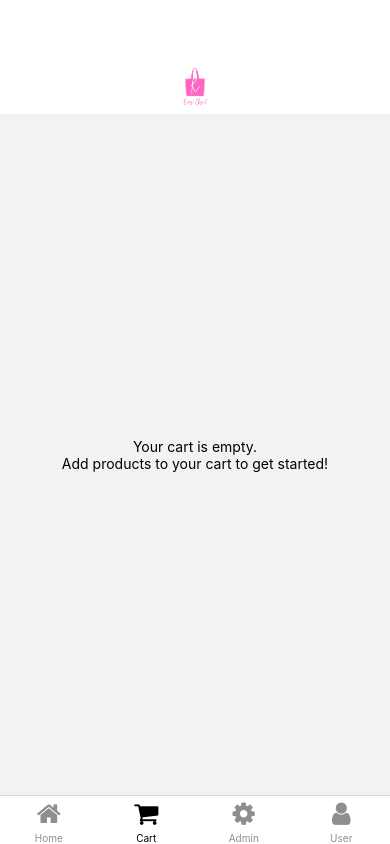
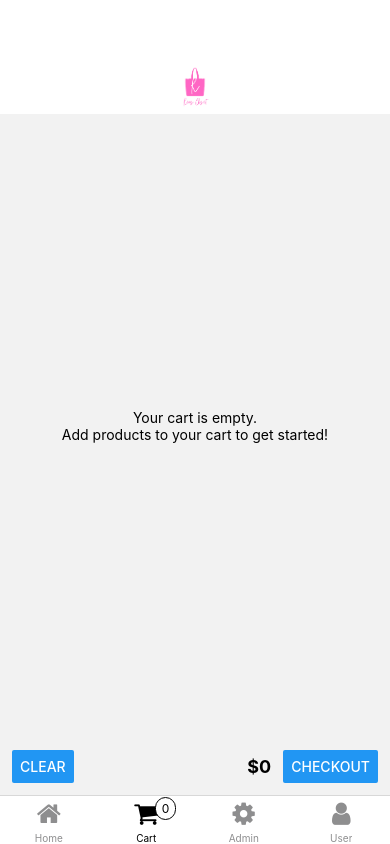
Before and after one commit to kimc0de/shopie, a React Native app in the folder frontend/: screen /Cart in a window 390 px wide. Built offline with nearby package versions, Linux system fonts and the light colour scheme.

Commit message:
cart functionality

```diff
--- a/frontend/package.json
+++ b/frontend/package.json
@@ -23,6 +23,7 @@
     "react-native-reanimated": "^3.15.1",
     "react-native-safe-area-context": "^4.10.9",
     "react-native-screens": "^3.34.0",
+    "react-native-swipe-list-view": "^3.2.9",
     "react-native-swiper": "^1.6.0",
     "react-redux": "^9.1.2",
     "redux": "^5.0.1",
--- a/frontend/src/components/badge/index.jsx
+++ b/frontend/src/components/badge/index.jsx
@@ -7,7 +7,11 @@ import {styles} from './styles';
 
 export const Badge = (props) => {
   return (
-    <View style={props.active ? styles.badge__active : styles.badge__inactive}>
+    <View style={[
+      styles.badge,
+      props.active ? styles.badge__active : styles.badge__inactive,
+      props.style]}
+    >
       <Text
         numberOfLines={1}
         style={
--- a/frontend/src/components/badge/styles.js
+++ b/frontend/src/components/badge/styles.js
@@ -25,6 +25,9 @@ const badge_label= {
 };
 
 export const styles = StyleSheet.create({
+  badge: {
+    ...badge,
+  },
   badge__active: {
     ...badge,
     backgroundColor: 'black',
--- /dev/null
+++ b/frontend/src/components/cart-icon/index.jsx
@@ -0,0 +1,29 @@
+import {connect} from 'react-redux';
+
+import {Badge} from '../badge';
+import {styles} from './styles';
+
+const BaseCartIcon = (props) => {
+  return (
+    <>
+      {props.cartItems.length ? (
+        <Badge
+          style={styles.cartIcon}
+          label={props.cartItems.length}
+        />
+      ) : (
+        <Badge
+          style={styles.cartIcon}
+          label='0'
+        />
+      )}
+    </>
+  )
+}
+
+const mapStateToProps = (state) => {
+  const {cartItems} = state;
+  return {cartItems: cartItems};
+}
+
+export const CartIcon = connect(mapStateToProps)(BaseCartIcon);
--- /dev/null
+++ b/frontend/src/components/cart-icon/styles.js
@@ -0,0 +1,17 @@
+import {StyleSheet} from 'react-native';
+import {
+  BorderRadius,
+  Space,
+  toDp,
+} from '../../styles';
+
+export const styles = StyleSheet.create({
+  cartIcon: {
+    position: 'absolute',
+    borderRadius: BorderRadius.PILL,
+    paddingHorizontal: Space.SPACE_1,
+    height: toDp(22),
+    right: -24,
+    top: -4,
+  },
+});
--- a/frontend/src/components/cart-item/index.jsx
+++ b/frontend/src/components/cart-item/index.jsx
@@ -1,11 +1,13 @@
-import {Image, Text, View} from 'react-native';
+import {
+  Image,
+  Text,
+  View,
+} from 'react-native';
 
 import {styles} from './styles';
 
 export const CartItem = ({
-  name,
-  price,
-  image,
+  product
 }) => {
   return (
     <View
@@ -14,11 +16,11 @@ export const CartItem = ({
       <Image
         style={styles.cartItem_image}
         resizeMode='contain'
-        source={{uri: image ? image: 'https://cdn.pixabay.com/photo/2012/04/01/17/29/box-23649_960_720.png'}}
+        source={{uri: product.image ? product.image: 'https://cdn.pixabay.com/photo/2012/04/01/17/29/box-23649_960_720.png'}}
       />
       <View style={styles.cartItem_content}>
-        <Text style={styles.cartItem_name}>{name}</Text>
-        <Text style={styles.cartItem_price}>${price}</Text>
+        <Text style={styles.cartItem_name}>{product.name}</Text>
+        <Text style={styles.cartItem_price}>${product.price}</Text>
       </View>
     </View >
   )
--- a/frontend/src/components/cart-item/styles.js
+++ b/frontend/src/components/cart-item/styles.js
@@ -10,10 +10,10 @@ import {
 export const styles = StyleSheet.create({
   cartItem_container: {
     flexDirection: "row",
-    marginHorizontal: Space.SPACE_2,
-    paddingVertical: Space.SPACE_2,
+    padding: Space.SPACE_2,
     borderBottomWidth: 1,
-    borderBottomColor: "lightgrey"
+    borderBottomColor: "lightgrey",
+    backgroundColor: "#f1f1f1", // background need to be set for remove button to be hidden
   },
   cartItem_content: {
     flex: 1,
--- a/frontend/src/features/cart/index.jsx
+++ b/frontend/src/features/cart/index.jsx
@@ -1,19 +1,35 @@
 import {
-  Text,
+  Button,
+  Text, TouchableOpacity,
   View,
 } from 'react-native';
 import {connect} from 'react-redux';
+import {SwipeListView} from 'react-native-swipe-list-view';
+import Icon from '@expo/vector-icons/FontAwesome';
 
 import {CartItem} from '../../components/cart-item';
+import {CHECKOUT} from '../../routes';
 
 import {styles} from './styles';
+import * as actions from './actions';
 
 const mapStateToProps = (state) => {
   const {cartItems} = state;
   return {cartItems: cartItems};
 }
 
+const mapDispatchToProps = (dispatch) => {
+  return {
+    clearCart: () => dispatch(actions.clearCart()),
+    removeFromCart: (item) => dispatch(actions.removeFromCart(item))
+  }
+}
+
 const BaseCart = (props) => {
+  const total = props.cartItems.reduce((acc, item) => {
+    return acc + item.product.price;
+  }, 0);
+
   return (
     <>
       {props.cartItems.length === 0 ?
@@ -24,22 +40,44 @@ const BaseCart = (props) => {
           </View>
         ) : (
           <View style={styles.cart_container}>
-            {
-              props.cartItems.map((item) => {
-                return (
-                  <CartItem
-                    price={item.product.price}
-                    image={item.product.image}
-                    name={item.product.name}
-                  />
-                )
-              })
-            }
+            <SwipeListView
+              data={props.cartItems}
+              renderItem={(data) => (
+                <CartItem
+                  product={data.item.product}
+                />
+              )}
+              renderHiddenItem={(data) => (
+                <TouchableOpacity
+                  style={styles.hiddenButton}
+                  activeOpacity={0.5}
+                  onPress={() => props.removeFromCart(data.item)}
+                >
+                  <Icon name={'trash'} size={30} color={'white'}/>
+                </TouchableOpacity>
+              )}
+              disableRightSwipe={true}
+              previewOpenDelay={3000}
+              friction={1000}
+              tension={40}
+              leftOpenValue={75}
+              stopLeftSwipe={75}
+              rightOpenValue={-75}
+            />
           </View>
         )
         }
+        <View style={styles.cart_bottomContainer}>
+          <View>
+            <Button title='Clear' onPress={() => props.clearCart()}/>
+          </View>
+          <View style={styles.cart_bottomRightContainer}>
+            <Text style={styles.cart_totalPrice}>${total}</Text>
+            <Button title='Checkout' onPress={() => props.navigation.navigate(CHECKOUT)}/>
+          </View>
+        </View>
     </>
   );
 }
 
-export const Cart = connect(mapStateToProps)(BaseCart);
+export const Cart = connect(mapStateToProps, mapDispatchToProps)(BaseCart);
--- a/frontend/src/features/cart/reducers.js
+++ b/frontend/src/features/cart/reducers.js
@@ -9,7 +9,7 @@ export const cartItems = (state = [], action) => {
     case ADD_TO_CART:
       return [...state, action.payload];
     case REMOVE_FROM_CART:
-      return state.filter((item) => item.id !== action.payload);
+      return state.filter(cartItem => cartItem !== action.payload);
     case CLEAR_CART:
       return state = [];
     default:
--- a/frontend/src/features/cart/styles.js
+++ b/frontend/src/features/cart/styles.js
@@ -1,6 +1,11 @@
 import {Dimensions, StyleSheet} from 'react-native';
 
-const {height} = Dimensions.get('window');
+import {
+  FontSize,
+  FontStyle,
+  Space,
+} from '../../styles';
+const {height, width} = Dimensions.get('window');
 
 export const styles = StyleSheet.create({
   cart_container: {
@@ -11,5 +16,29 @@ export const styles = StyleSheet.create({
     flex: 1,
     justifyContent: 'center',
     alignItems: 'center'
+  },
+  cart_bottomContainer: {
+    flexDirection: 'row',
+    justifyContent: 'space-between',
+    alignItems: 'center',
+    margin: Space.SPACE_2,
+    elevation: 8,
+  },
+  cart_bottomRightContainer: {
+    flexDirection: 'row',
+    alignItems: 'center',
+  },
+  cart_totalPrice: {
+    fontSize: FontSize.MEDIUM_1,
+    fontWeight: FontStyle.BOLD,
+    marginHorizontal: Space.SPACE_2,
+  },
+  hiddenButton: {
+    flex: 1,
+    justifyContent: 'center',
+    backgroundColor: 'red',
+    alignItems: 'center',
+    alignSelf: 'flex-end',
+    width: width / 5,
   }
 });
--- a/frontend/src/navigators/main.jsx
+++ b/frontend/src/navigators/main.jsx
@@ -1,8 +1,11 @@
 import Icon from '@expo/vector-icons/FontAwesome';
 
 import {createBottomTabNavigator} from '@react-navigation/bottom-tabs';
+import {View} from 'react-native';
+
 import {HomeNavigator} from '../navigators/home-navigator';
 import {CartNavigator} from '../navigators/cart-navigator';
+import {CartIcon} from '../components/cart-icon';
 
 export const Tab = createBottomTabNavigator();
 
@@ -32,7 +35,10 @@ export const Main = () => {
         options={{
           headerShown: false,
           tabBarIcon: ({color}) => (
-            <Icon name="shopping-cart" color={color} size={26} />
+            <View>
+              <Icon name="shopping-cart" color={color} size={26} />
+              <CartIcon />
+            </View>
           )
         }}
       />
```
Also changed, not shown: 1 other file (tests, documents, lock files or other folders).
